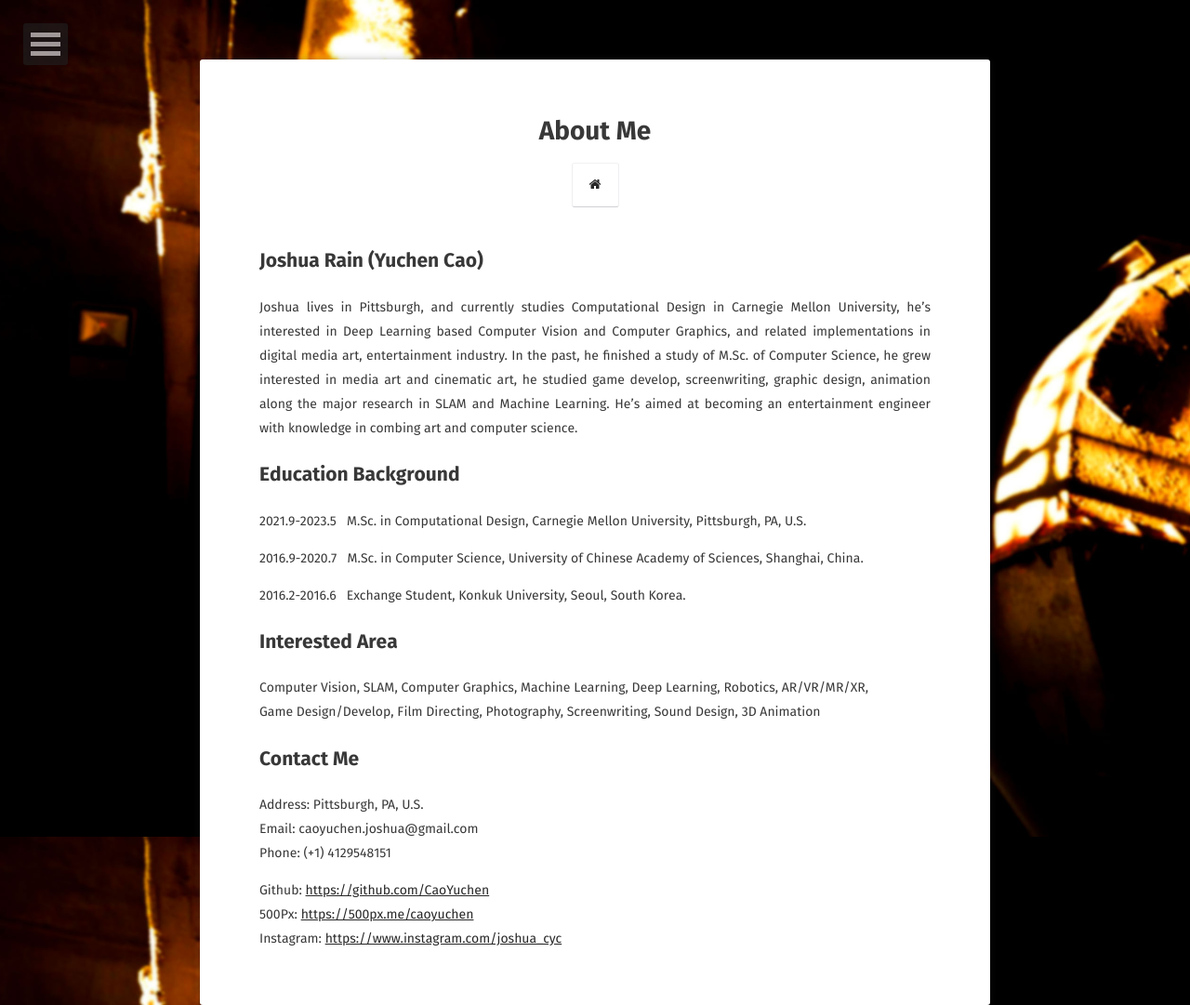
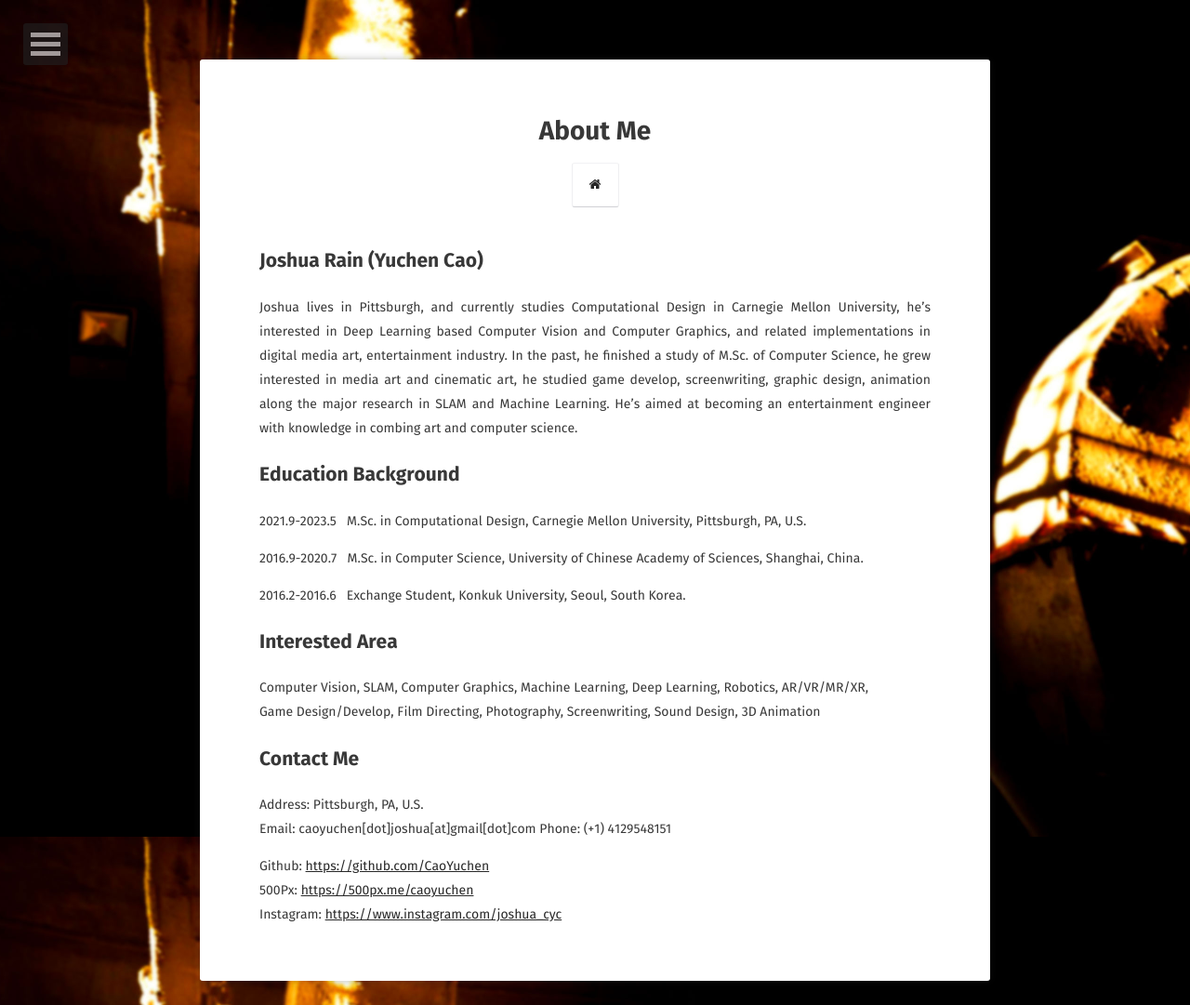
Before and after one commit to CaoYuchen/caoyuchen.github.io, a Jekyll site: the page built from about/index.md, in a window 1280 px wide. Shown: the whole page at 93% size. Built offline with Jekyll 4.4.1, drawn with Linux system fonts in a browser that asks for light colours; some web fonts are replaced.

Commit message:
update email protection

```diff
--- a/about/index.md
+++ b/about/index.md
@@ -29,7 +29,7 @@ Game Design/Develop, Film Directing, Photography, Screenwriting, Sound Design, 3
 ## Contact Me
 
 Address: Pittsburgh, PA, U.S.
-Email: caoyuchen.joshua@gmail.com
+Email: caoyuchen[dot]joshua[at]gmail[dot]com
 Phone: (+1) 4129548151
 
 Github: [https://github.com/CaoYuchen](https://github.com/CaoYuchen)
```
